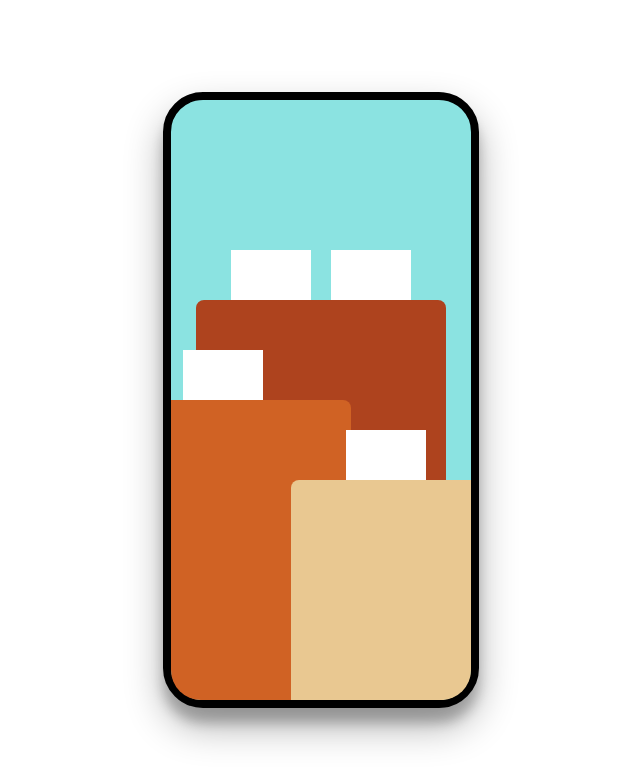
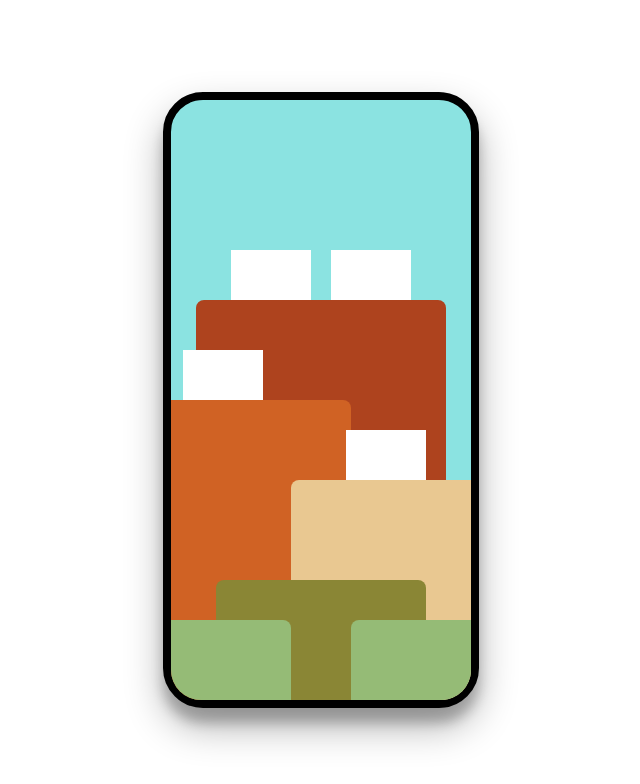
Before and after one commit to AbiPineda/Animaciones-CSS, a plain HTML site: page index.html in a window 1280 px wide. Shown: the whole page, without its empty margins (319-959 px from the left). Drawn offline with Linux system fonts and the light colour scheme.

Commit message:
diseño x2

```diff
--- a/css/style.css
+++ b/css/style.css
@@ -112,12 +112,32 @@ input:checked {
 .layer-8{
     position: absolute;
     z-index: 8;
+    height: 120px;
+    width: 210px;
+    background: var(--verde);
+    bottom: 0;
+    left: 0;
+    right: 0;
+    margin: 0 auto;
+    border-radius: 8px 8px 0 0;
 }
 .layer-9{
     position: absolute;
     z-index: 9;
+    height: 80px;
+    width: 120px;
+    background: var(--verde-oscuro);
+    bottom: 0;
+    left: 0;
+    border-radius: 0px 8px 0px 30px;
 }
 .layer-10{
     position: absolute;
     z-index: 10;
+    height: 80px;
+    width: 120px;
+    background: var(--verde-oscuro);
+    bottom: 0;
+    right: 0;
+    border-radius: 8px 0px 30px 0px;
 }
```
